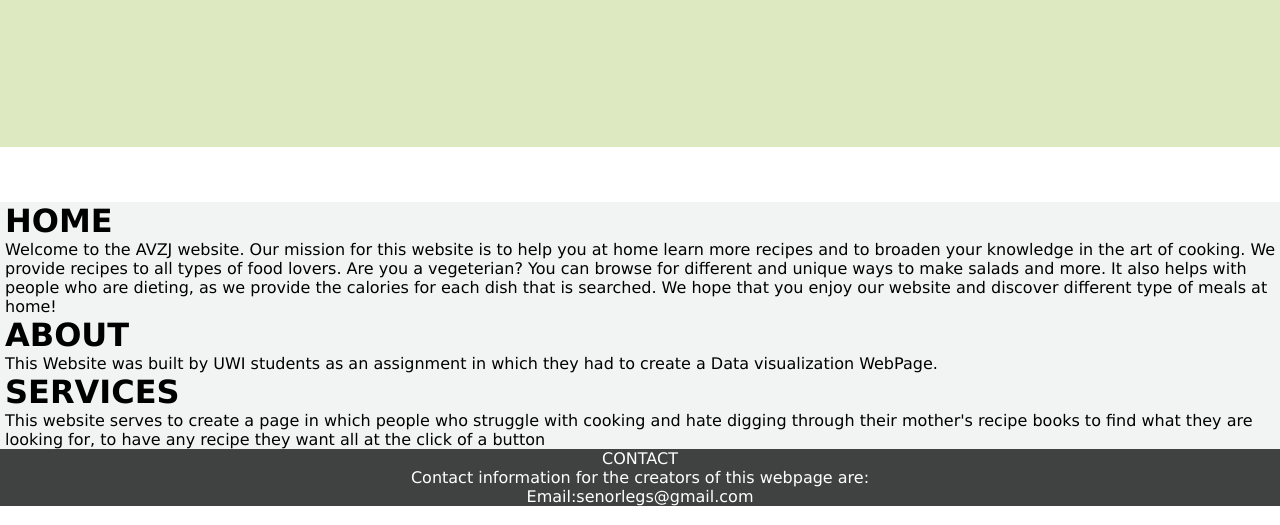
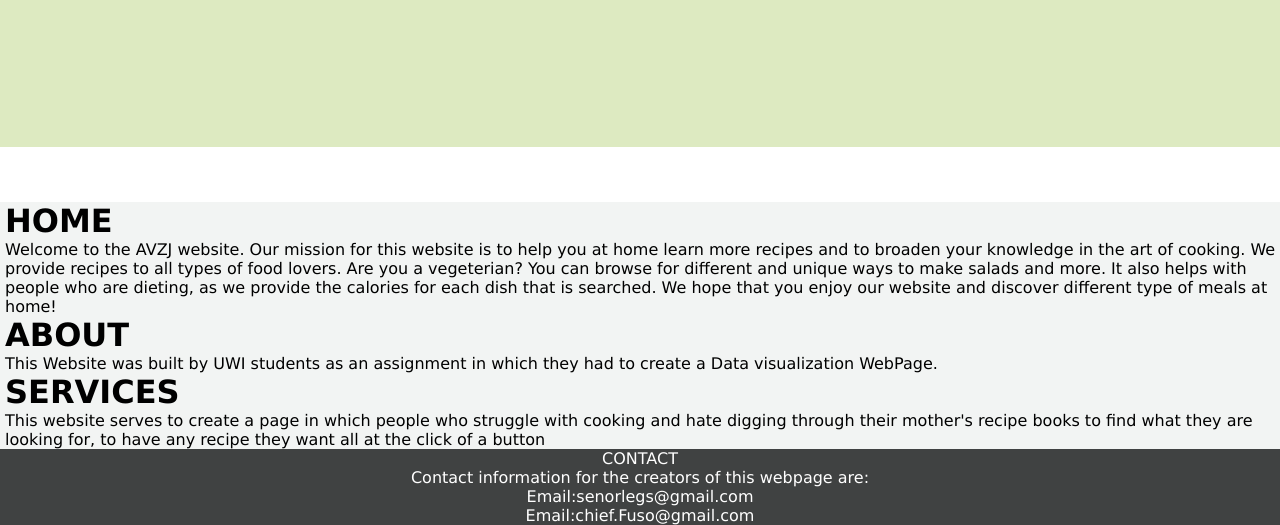
Before and after one commit to ChiefRosan/INFO1601-Website, a plain HTML site: page WEBCODE/index.html in a window 1280 px wide. Shown: the part 814-1339 px from the top of the page. Drawn offline with nearby package versions, Linux system fonts and the light colour scheme.

Commit message:
Update index.html

```diff
--- a/WEBCODE/index.html
+++ b/WEBCODE/index.html
@@ -108,6 +108,7 @@
   <p> CONTACT</p>
   <p> Contact information for the creators of this webpage are:</p>
   <p> Email:senorlegs@gmail.com </p>
+  <p> Email:chief.Fuso@gmail.com </p>
 
 
   </div>
```
